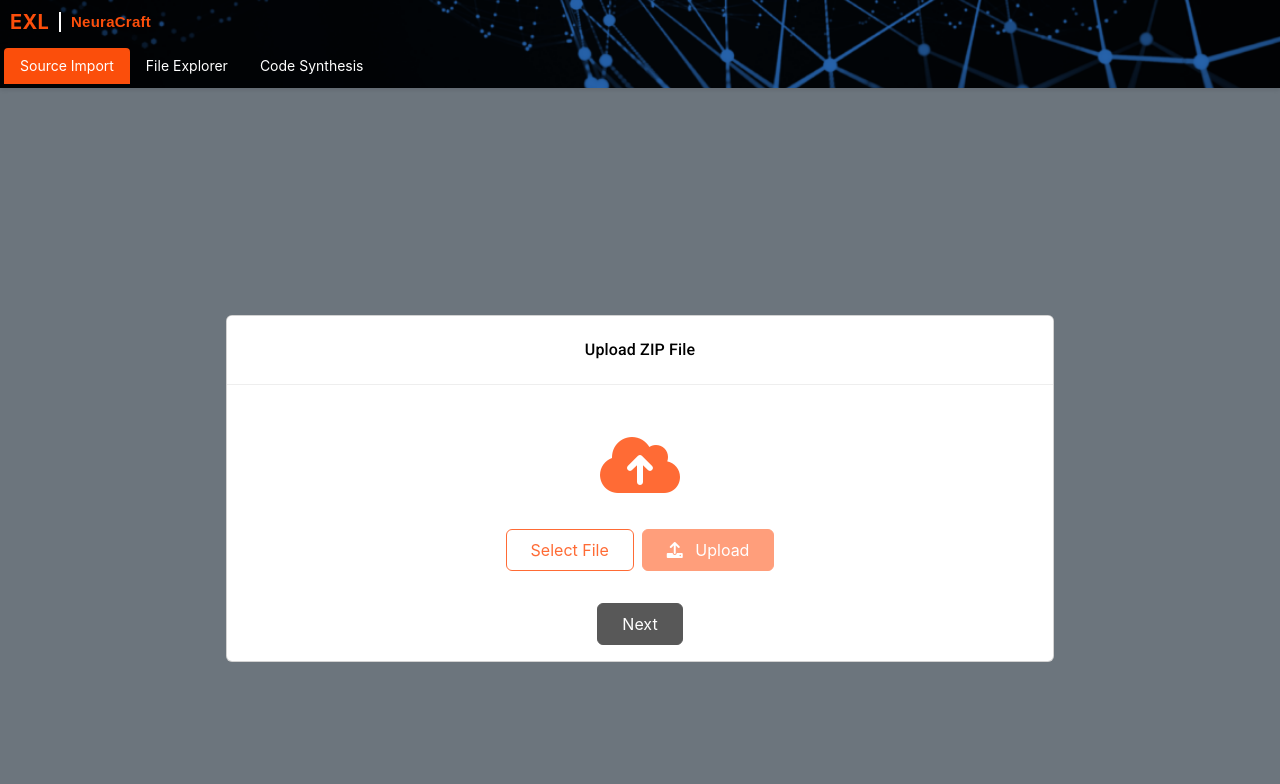
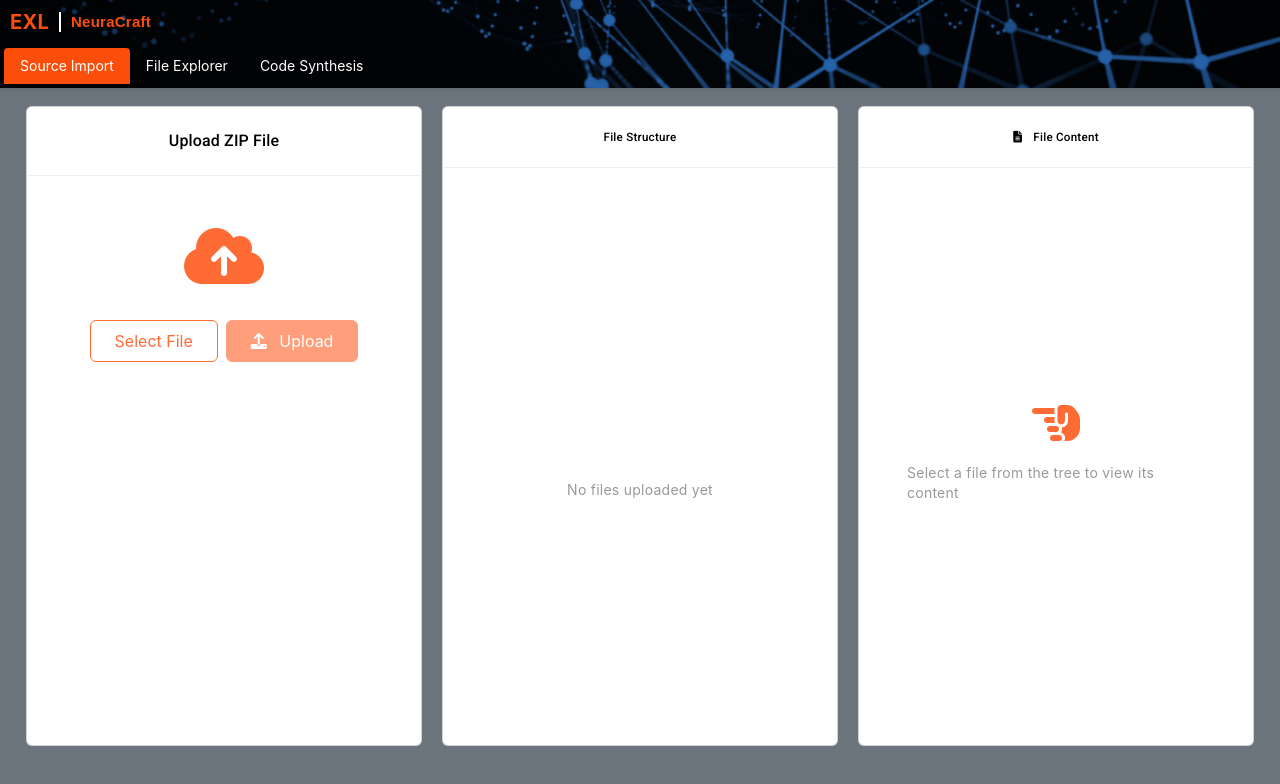
Before and after one commit to Muksh07/cognitivePart2, an Angular app: page / in a window 1280 px wide. Shown: the top 784 px of the page. Built offline with nearby package versions, Linux system fonts and the light colour scheme.

Commit message:
tree under Import Source

```diff
--- a/src/app/app.component.css
+++ b/src/app/app.component.css
@@ -129,11 +129,27 @@
     padding: 1rem;
     background-color: #6c757d;
     display: flex;
-    justify-content: center; /* Center horizontally */
-    align-items: center;
 }
 
+.upload-section .row {
+    width: 100%;
+    height: 100vh;
+    margin: 0;
+}
 
+.upload-col, .tree-col, .content-col {
+    height: 80vh;
+    padding: 0 0.5rem;
+}
+
+.empty-state {
+    display: flex;
+    justify-content: center;
+    align-items: center;
+    height: 80vh;
+    color: #999;
+    text-align: center;
+}
 
 .explorer-container{
     height: calc(100vh - 120px);
--- a/src/app/app.component.html
+++ b/src/app/app.component.html
@@ -1,4 +1,3 @@
-<!-- app.component.html -->
 <div class="container">
   <div class="top">
     <div class="titles" style="display: flex; align-items: center;">
@@ -15,11 +14,11 @@
     </header>
   </div>
 
-
   <!-- Upload Page -->
   <div *ngIf="activeTab === 'Source Import'" class="upload-section">
-      <div class="col-md-8">
-        <div class="card">
+    <div class="row">
+      <div class="col-md-4 upload-col">
+        <div class="card h-100">
           <div class="card-header">
             <h3 class="mb-0">Upload ZIP File</h3>
           </div>
@@ -67,112 +66,77 @@
                 {{ uploadProgress }}%
               </div>
             </div>
-
-            <div class="mt-4">
-              <button
-                class="btn btn-success"
-                (click)="navigateToFileExplorer()"
-                [disabled]="fileStructure.length === 0">
-                Next
-              </button>
-            </div>
           </div>
         </div>
       </div>
-  </div>
 
-  <!-- Explorer Page -->
-  <!-- File Explorer Tab -->
-  <div *ngIf="activeTab === 'File Explorer'" class="explorer-container">
-    <div class="row">
-      <!-- Left side - Tree Structure -->
-      <div class="col-md-4 tree-section">
-        <div class="card card2">
+      <!-- File Explorer Section -->
+      <div class="col-md-4 tree-col">
+        <div class="card h-100">
           <div class="card-header">
             <h5 class="mb-0">File Structure</h5>
           </div>
           <div class="card-body p-0">
             <div class="tree-view">
-              <ng-container *ngFor="let item of fileStructure; trackBy: trackByPath">
-                <div *ngIf="shouldShowNode(item)" class="tree-item">
-                  <div class="node-item d-flex align-items-center"
-                       [class.folder]="item.type === 'folder'"
-                       [class.file]="item.type === 'file'"
-                       (click)="onFileClick(item)">
-                    <span class="toggle-icon me-2" *ngIf="item.type === 'folder'">
-                      {{ item.expanded ? '[-]' : '[+]' }}
-                    </span>
-                    <span class="toggle-icon me-2" *ngIf="item.type === 'file'">
-                      &nbsp;&nbsp;&nbsp;
-                    </span>
-                    {{ item.name }}
-                  </div>
-                  <!-- Nested folder structure remains the same -->
-                  <div *ngIf="item.type === 'folder' && item.children && item.children.length > 0 && item.expanded"
-                    class="children ms-3">
-                  <ng-container *ngFor="let child of item.children; trackBy: trackByPath">
-                   <div *ngIf="shouldShowNode(child)" class="tree-item">
-                     <div class="node-item d-flex align-items-center"
-                          [class.folder]="child.type === 'folder'"
-                          [class.file]="child.type === 'file'"
-                          (click)="onFileClick(child)">
-                       <span class="toggle-icon me-2" *ngIf="child.type === 'folder'">
-                         {{ child.expanded ? '[-]' : '[+]' }}
-                       </span>
-                       <span class="toggle-icon me-2" *ngIf="child.type === 'file'">
-                         &nbsp;&nbsp;&nbsp;
-                       </span>
-                       {{ child.name }}
-                     </div>
-                     <div *ngIf="child.type === 'folder' && child.children && child.children.length > 0 && child.expanded"
-                          class="children ms-3">
-                       <ng-container *ngFor="let subChild of child.children; trackBy: trackByPath">
-                         <div *ngIf="shouldShowNode(subChild)" class="tree-item">
-                           <div class="node-item d-flex align-items-center"
-                                [class.folder]="subChild.type === 'folder'"
-                                [class.file]="subChild.type === 'file'"
-                                (click)="onFileClick(subChild)">
-                             <span class="toggle-icon me-2" *ngIf="subChild.type === 'folder'">
-                               {{ subChild.expanded ? '[-]' : '[+]' }}
-                             </span>
-                             <span class="toggle-icon me-2" *ngIf="subChild.type === 'file'">
-                               &nbsp;&nbsp;&nbsp;
-                             </span>
-                             {{ subChild.name }}
-                           </div>
-                         </div>
-                       </ng-container>
-                     </div>
-                   </div>
-                  </ng-container>
-                  </div>
-                </div>
+              <div *ngIf="!uploadComplete" class="empty-state">
+                <p>No files uploaded yet</p>
+              </div>
+              <ng-container *ngIf="uploadComplete">
+                <ng-container *ngTemplateOutlet="nodeList; context: { $implicit: fileStructure, level: 0 }"></ng-container>
               </ng-container>
             </div>
           </div>
         </div>
       </div>
 
-      <!-- Right side - File Content -->
-      <div class="col-md-8 content-section">
+      <!-- File Content Section -->
+      <div class="col-md-4 content-col">
         <div class="card h-100">
           <div class="card-header">
             <h5 class="mb-0">
               <i class="fas fa-file-lines me-2"></i>
-              {{ selectedFileName || 'File Content' }}
+              File Content
             </h5>
           </div>
           <div class="card-body">
-            <div *ngIf="selectedFileContent" class="file-content">
-              <pre>{{ selectedFileContent }}</pre>
-            </div>
             <div *ngIf="!selectedFileContent" class="no-file-selected">
               <i class="fas fa-hand-point-left"></i>
               <p>Select a file from the tree to view its content</p>
+            </div>
+            <div *ngIf="selectedFileContent" class="file-content">
+              <pre>{{ selectedFileContent }}</pre>
             </div>
           </div>
         </div>
       </div>
     </div>
   </div>
+
+  <!-- Placeholder Sections for other tabs -->
+  <div *ngIf="activeTab === 'File Explorer'"></div>
+  <div *ngIf="activeTab === 'Code Synthesis'"></div>
 </div>
+
+<!-- Recursive Template for Nested Folders -->
+<ng-template #nodeList let-nodes let-level="level">
+  <ng-container *ngFor="let node of nodes; trackBy: trackByPath">
+    <div *ngIf="shouldShowNode(node)" class="tree-item" [style.margin-left.px]="level * 20">
+      <div class="node-item d-flex align-items-center"
+           [class.folder]="node.type === 'folder'"
+           [class.file]="node.type === 'file'"
+           (click)="onFileClick(node)">
+        <span class="toggle-icon me-2" *ngIf="node.type === 'folder'">
+          {{ node.expanded ? '[-]' : '[+]' }}
+        </span>
+        <span class="toggle-icon me-2" *ngIf="node.type === 'file'">
+          &nbsp;&nbsp;&nbsp;
+        </span>
+        {{ node.name }}
+      </div>
+
+      <ng-container *ngIf="node.type === 'folder' && node.children && node.children.length > 0 && node.expanded">
+        <ng-container *ngTemplateOutlet="nodeList; context: { $implicit: node.children, level: level + 1 }"></ng-container>
+      </ng-container>
+    </div>
+  </ng-container>
+</ng-template>
--- a/src/app/app.component.ts
+++ b/src/app/app.component.ts
@@ -8,7 +8,7 @@ interface FileNode {
   content?: string;
   children?: FileNode[];
   path: string;
-  expanded?: boolean; // Add this property for tracking expansion state
+  expanded?: boolean;
 }
 
 @Component({
@@ -19,13 +19,10 @@ interface FileNode {
   styleUrls: ['./app.component.css']
 })
 export class AppComponent {
-
-
   activeTab: string = 'Source Import';
   activeBlueprintingSubTab: string = 'Models';
   title = 'Frontend';
 
-  // Tabs and sub-tabs
   tabs: string[] = [
     'Source Import',
     'File Explorer',
@@ -37,7 +34,6 @@ export class AppComponent {
   }
 
   fileStructure: FileNode[] = [];
-  showFileExplorer = false;
   selectedFileContent: string | null = null;
   selectedFileName: string = '';
   fileMetadata: Map<string, string> = new Map();
@@ -45,8 +41,8 @@ export class AppComponent {
   uploadProgress: number = 0;
   isUploading: boolean = false;
   selectedFile: File | null = null;
+  uploadComplete: boolean = false;
 
-  // Add trackBy functions
   trackByPath(index: number, node: FileNode): string {
     return node.path;
   }
@@ -61,16 +57,6 @@ export class AppComponent {
     }
   }
 
-  // New method to move to file explorer
-  navigateToFileExplorer() {
-    if (this.fileStructure.length > 0) {
-      this.showFileExplorer = true;
-      this.activeTab = 'File Explorer';
-    } else {
-      alert('Please upload a ZIP file first');
-    }
-  }
-
   async startUpload() {
     if (!this.selectedFile) {
       alert('Please select a file first');
@@ -79,6 +65,7 @@ export class AppComponent {
 
     this.isUploading = true;
     this.uploadProgress = 0;
+    this.uploadComplete = false;
 
     try {
       const zip = new JSZip();
@@ -93,7 +80,6 @@ export class AppComponent {
       this.fileStructure = [];
       this.fileMetadata.clear();
 
-      // Process all files
       for (const [filePath, zipEntry] of Object.entries(zipContents.files)) {
         if (!zipEntry.name) continue;
 
@@ -107,13 +93,13 @@ export class AppComponent {
         this.addToFileStructure(filePath, zipEntry.dir);
       }
 
-      // Cleanup and finalize
       this.cleanupEmptyFolders(this.fileStructure);
       clearInterval(progressInterval);
       this.uploadProgress = 100;
 
       setTimeout(() => {
         this.isUploading = false;
+        this.uploadComplete = true;
       }, 500);
 
     } catch (error) {
@@ -123,7 +109,6 @@ export class AppComponent {
       this.uploadProgress = 0;
     }
   }
-
 
   isAllowedFile(filename: string): boolean {
     return this.allowedExtensions.some(ext => filename.toLowerCase().endsWith(ext));
@@ -175,7 +160,7 @@ export class AppComponent {
           type: isLastPart && !isDirectory ? 'file' : 'folder',
           path: parts.slice(0, i + 1).join('/'),
           children: isLastPart && !isDirectory ? undefined : [],
-          expanded: false // Initialize as collapsed
+          expanded: false
         };
 
         currentLevel.push(newNode);
```
